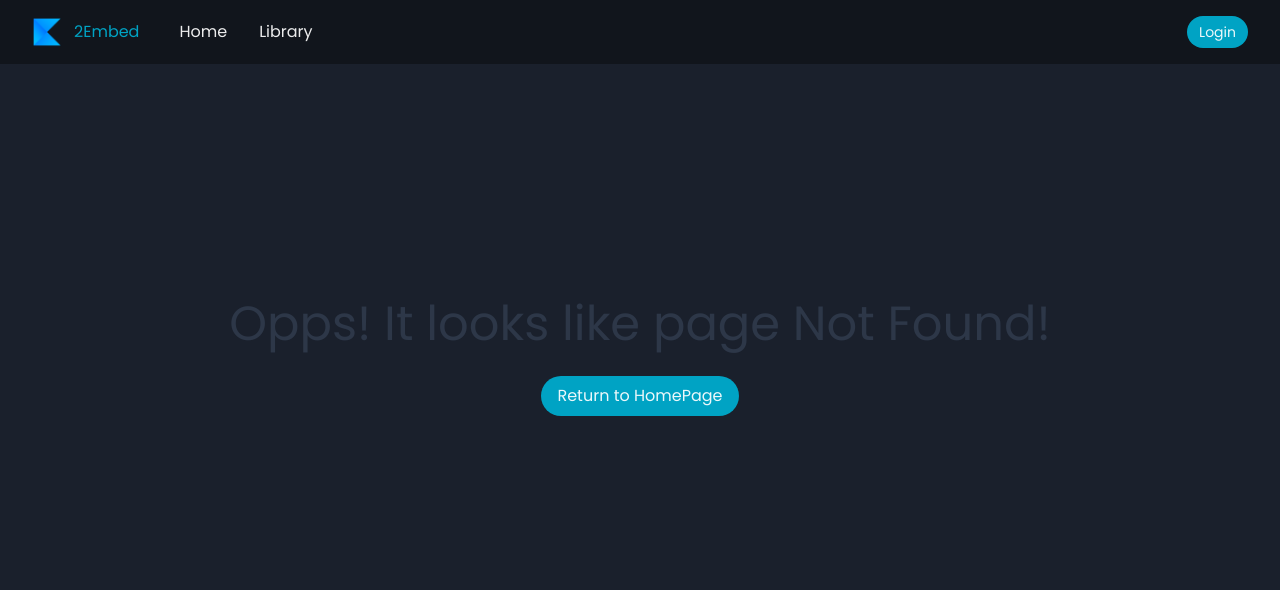
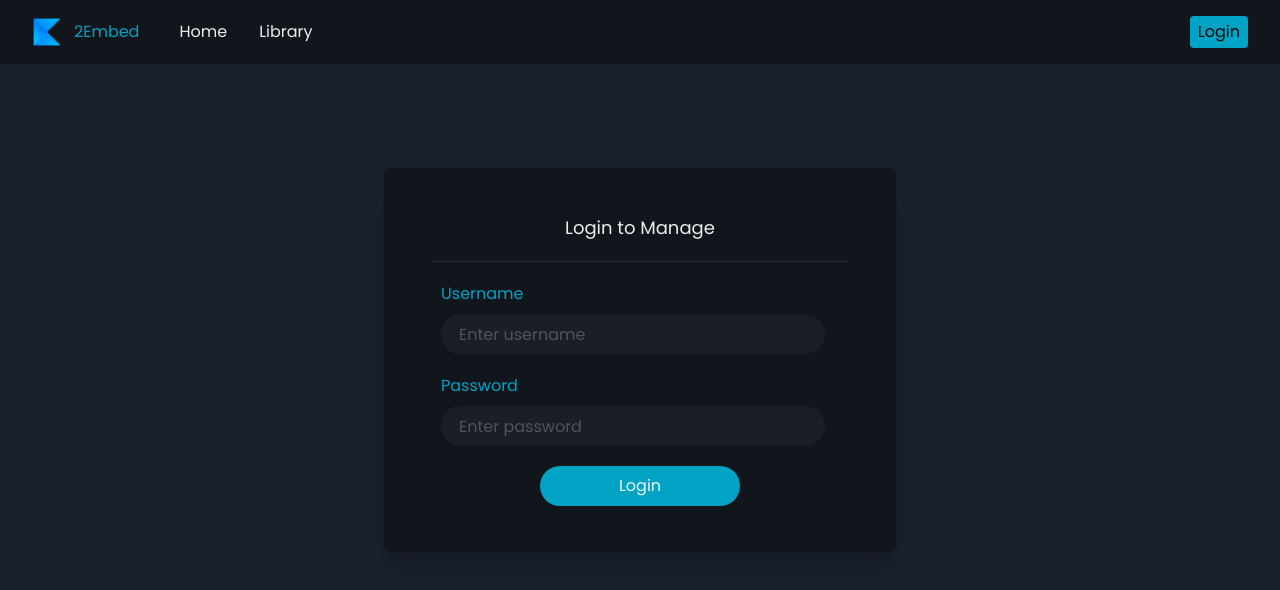
Before and after one commit to bertorepo/2embed, a React (Create React App) app: page /authenticate in a window 1280 px wide. Before the commit this address had no page. Shown: the top 590 px of the page. Built offline with nearby package versions, Linux system fonts and the light colour scheme.

Commit message:
add: login page component

```diff
--- a/src/App.js
+++ b/src/App.js
@@ -10,6 +10,7 @@ import { useAdminContext } from "./hooks/use-admin-context";
 import ErrorPage from "./components/ErrorPage";
 import Protected from "./pages/admin/components/Protected";
 import Home from "./pages/Home";
+import Login from "./pages/login/Login";
 
 function App() {
   const { currentUser } = useAdminContext();
@@ -49,6 +50,7 @@ function App() {
               </Protected>
             }
           />
+          <Route path="/authenticate" element={<Login />} />
           <Route path="*" element={<ErrorPage />} />
         </Route>
       </Routes>
--- a/src/components/AppBar.jsx
+++ b/src/components/AppBar.jsx
@@ -171,18 +171,9 @@ function AppBar() {
                 }}
                 columnGap={3}
               >
-                {/* <CustomLink to="/authenticate" style={isActiveStyle}>
-                  <NavLink >Login</NavLink>
-                </CustomLink> */}
-
-                <CustomButton
-                  onClick={authenticateUser}
-                  bg="cyan.600"
-                  rounded
-                  size={"sm"}
-                >
-                  Login
-                </CustomButton>
+                <CustomLink to="/authenticate" style={isActiveStyle}>
+                  <NavLink>Login</NavLink>
+                </CustomLink>
               </Flex>
             )}
           </Flex>
--- a/src/pages/Home.jsx
+++ b/src/pages/Home.jsx
@@ -5,7 +5,7 @@ function Home() {
   return (
     <BoxContainer mt={5}>
       <Center>
-        <Text>Welcome to 2Embed</Text>
+        <Text fon>Welcome to 2Embed</Text>
       </Center>
     </BoxContainer>
   );
--- /dev/null
+++ b/src/pages/login/Login.jsx
@@ -0,0 +1,57 @@
+import {
+  Box,
+  Divider,
+  FormControl,
+  FormLabel,
+  Text,
+  VStack,
+  Center,
+} from "@chakra-ui/react";
+import CustomButton from "../../components/CustomButton";
+import InputField from "../../components/InputField";
+import BoxContainer from "../../layout/BoxContainer";
+
+function Login() {
+  return (
+    <BoxContainer display="flex" alignItems="center" h={"70vh"} mt={10}>
+      <Box
+        boxShadow="xl"
+        p={12}
+        bg="blackAlpha.500"
+        width={{ sm: "md", md: "md", xl: "lg" }}
+        rounded="lg"
+        mx={"auto"}
+        h={"sm"}
+        display="flex"
+        flexDirection="column"
+        alignItems="center"
+        justifyContent="center"
+      >
+        <Text align="center" fontSize={"lg"}>
+          Login to Manage
+        </Text>
+        <Divider my={5} orientation="horizontal" />
+        <FormControl>
+          <VStack spacing={5}>
+            <Box>
+              <FormLabel color="cyan.600">Username</FormLabel>
+              <InputField type="text" placeholder="Enter username" />
+            </Box>
+
+            <Box>
+              <FormLabel color="cyan.600">Password</FormLabel>
+              <InputField type="password" placeholder="Enter password" />
+            </Box>
+            <Center>
+              <CustomButton w="200px" rounded bg="cyan.600">
+                Login
+              </CustomButton>
+            </Center>
+          </VStack>
+        </FormControl>
+      </Box>
+    </BoxContainer>
+  );
+}
+
+export default Login;
```
